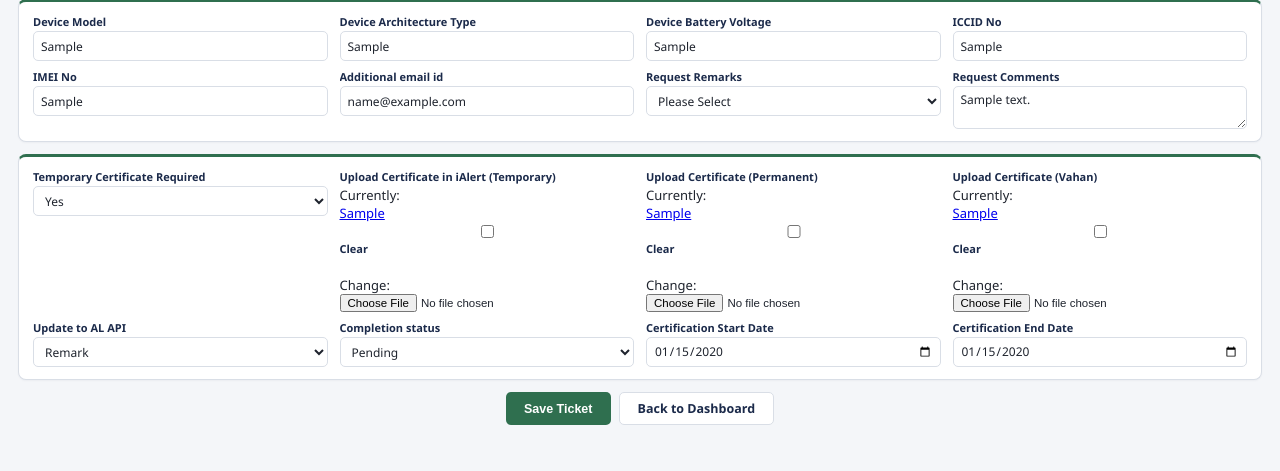
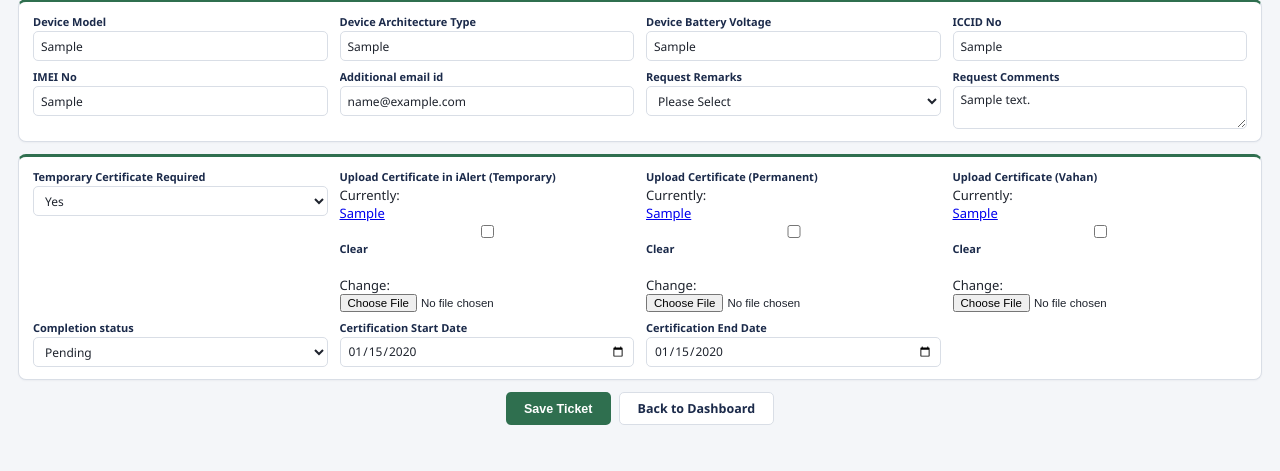
Before and after one commit to LATNRDVPKT/SERVICE_REQUESTS, a Django app: page /ais140/engineer_remarks_update/1/ in a window 1280 px wide. Shown: the part 360-831 px from the top of the page. Run offline with Django 5.2, Linux system fonts and the light colour scheme; a user stored in the database is signed in; tables that the repository leaves empty hold one stand-in row (values such as "Sample post").

Commit message:
from_old_to_new_lap

```diff
--- a/ais140_requests/constants.py
+++ b/ais140_requests/constants.py
@@ -29,14 +29,14 @@ RESPONSIBILITY_MAP = {
     "CUSTOMER SUPPORT PENDING": "DEALER/CUSTOMER",
     "DEVICE GETTING NOT POWERING ON": "DEALER/CUSTOMER",
     "REG NO AND DATE REQUIRED": "AL",
-    "AIS140 CERTIFICATE READY - CONFIRM VEHICLE VISIT DATE TO RTO": "DEALER/CUSTOMER",
+    "AIS140 CERTIFICATE READY - CONFIRM VEHICLE VISIT DATE TO RTO": "RTO/CUSTOMER",
     "NECESSARY SUPPORT PROVIDED": "DANLAW",
     "WIRE CUT ALERT": "DEALER/CUSTOMER",
     "TP- FITTED AND TO CANCEL": "DEALER/CUSTOMER",
-    "AIS140 REQUEST TO CANCEL": "CUSTOMER",
+    "AIS140 REQUEST TO CANCEL": "CLOSED",
     # Keys are upper-case: get_responsibility() upper-cases the remark
     # before looking it up. These two are the certificate-upload events.
-    "TEMPORARY CERTIFICATE UPLOADED": "RTO",
+    "TEMPORARY CERTIFICATE UPLOADED": "RTO/CUSTOMER",
     "PERMANENT CERTIFICATE UPLOADED": "CLOSED",
 }
 
--- a/ais140_requests/forms.py
+++ b/ais140_requests/forms.py
@@ -112,12 +112,11 @@ class EngineerForm(forms.ModelForm):
       - Attending Engineer is not a form field — the view stamps it from
         the logged-in user on every save (see views.engineer_form), so the
         audit trail always reflects who was actually authenticated.
-      - Update_to_AL_API is hand-picked by the engineer (Remark / Temporary
-        / Permanent). For AL-API tickets (request_id present and
-        ticket_through is "A.L API") it's mandatory, and whichever value is
-        chosen additionally requires its matching evidence — a Request
-        Remark/Comment for "Remark", the temporary certificate for
-        "Temporary", either permanent certificate for "Permanent".
+      - Update_to_AL_API is no longer a form field — it is set
+        automatically on save from what was uploaded (see
+        services/workflow.py). For AL-API tickets, a save that uploads no
+        certificate is pushed as a "Remark", so Request Remarks/Comments
+        are required in that case.
     """
 
     class Meta:
@@ -129,7 +128,7 @@ class EngineerForm(forms.ModelForm):
             "upload_certificate_in_ialert",
             "upload_certificate_in_ialert_01",
             "upload_certificate_in_ialert_02",
-            "Update_to_AL_API", "completion_status",
+            "completion_status",
             "certification_start_date", "certification_end_date",
 
         ]
@@ -205,27 +204,20 @@ class EngineerForm(forms.ModelForm):
         if not request_id or not str(request_id).strip():
             return cleaned  # manual ticket — no further API validation
 
-        # Update_to_AL_API is now hand-picked by the engineer — validate
-        # whatever they chose has the matching evidence behind it.
-        api_value = (cleaned.get("Update_to_AL_API") or "").strip()
-
-        # Update to AL API is mandatory for AL-API tickets — unless the AL
-        # Request ID is blank or Ticket Through isn't AL API (checked above).
-        if is_al_api_ticket and not api_value:
-            self.add_error("Update_to_AL_API", "Update to AL API is required for an AL-API ticket.")
-
-        if api_value == "Remark":
+        # Update to AL API is decided automatically on save. When this save
+        # uploads no certificate it goes to AL as a "Remark", which needs a
+        # Request Remark and Comment to send.
+        uploading_certificate = any(
+            self.files.get(field) for field in (
+                "upload_certificate_in_ialert",
+                "upload_certificate_in_ialert_01",
+                "upload_certificate_in_ialert_02",
+            )
+        )
+        if is_al_api_ticket and not uploading_certificate:
             if not filled("request_remarks"):
-                self.add_error("request_remarks", "Request Remarks is required when Update to A.L API is Remark.")
+                self.add_error("request_remarks", "Request Remarks is required when no certificate is uploaded.")
             if not filled("request_comments"):
-                self.add_error("request_comments", "Request Comments is required when Update to A.L API is Remark.")
-        elif api_value == "Temporary":
-            if not has_file("upload_certificate_in_ialert"):
-                self.add_error("upload_certificate_in_ialert",
-                                "Temporary Certificate is required when Update to A.L API is Temporary.")
-        elif api_value == "Permanent":
-            if not has_file("upload_certificate_in_ialert_01") and not has_file("upload_certificate_in_ialert_02"):
-                self.add_error("upload_certificate_in_ialert_01",
-                                "A Permanent Certificate (01 or 02) is required when Update to A.L API is Permanent.")
+                self.add_error("request_comments", "Request Comments is required when no certificate is uploaded.")
 
         return cleaned
--- a/ais140_requests/services/export.py
+++ b/ais140_requests/services/export.py
@@ -60,7 +60,6 @@ EXPORT_COLUMNS = (
     + _follow_up_group(2)
     + [
         ("completion_status", "Completion Status", "field"),
-        ("Update_to_AL_API", "Update to A.L", "field"),
         ("completion_date", "Completion Date", "field"),
         ("reupdated_request_al", "Reassigned to DTIL", "field"),
         ("AL_remarks", "Reassigned Remarks", "field"),
--- a/ais140_requests/templates/ais140_requests/update_remarks.html
+++ b/ais140_requests/templates/ais140_requests/update_remarks.html
@@ -62,7 +62,7 @@
     <div class="card">
         <div class="form-grid">
             {% for field in form %}
-                {% if field.name|in_list:"temp_cert_reqd,upload_certificate_in_ialert,temp_raised_by,upload_certificate_in_ialert_02,upload_certificate_in_ialert_01,completion_status,Update_to_AL_API,certification_start_date,certification_end_date" %}
+                {% if field.name|in_list:"temp_cert_reqd,upload_certificate_in_ialert,temp_raised_by,upload_certificate_in_ialert_02,upload_certificate_in_ialert_01,completion_status,certification_start_date,certification_end_date" %}
                     {% include "ais140_requests/partials/field.html" with field=field %}
                 {% endif %}
             {% endfor %}
--- a/ais140_requests/views.py
+++ b/ais140_requests/views.py
@@ -32,7 +32,7 @@ from .services.email_utils import (
 )
 from .services.ialert import push_update_to_ialert, IAlertPushError
 from .services.latest_update import get_latest_ticket_update
-from .services.workflow import apply_engineer_form_rules, write_history_rows
+from .services.workflow import apply_engineer_form_rules, latest_certificate_date, write_history_rows
 from .services.export import (
     EXPORT_COLUMNS, DEFAULT_SELECTED_KEYS, build_row, selected_columns,
     export_columns_for, max_follow_up_number,
@@ -111,7 +111,13 @@ def engineer_form(request, ticket_id):
 
             was_terminal = previous.completion_status in TERMINAL_STATUSES
             becomes_terminal = updated.completion_status in TERMINAL_STATUSES
-            if not was_terminal and updated.completion_status in COMPLETION_DATE_TRIGGER_STATUSES:
+            # Completion Date = latest certificate date (Temporary / Permanent).
+            # Tickets closed without a certificate (Cancelled, Third Party
+            # Device-Rejected) still get "now" when they first close.
+            certificate_completion_date = latest_certificate_date(updated)
+            if certificate_completion_date:
+                updated.completion_date = certificate_completion_date
+            elif not was_terminal and updated.completion_status in COMPLETION_DATE_TRIGGER_STATUSES:
                 updated.completion_date = now()
             compute_tats(updated)
 
```
Also changed, not shown: ais140_requests/services/workflow.py (+39 -18 lines).
